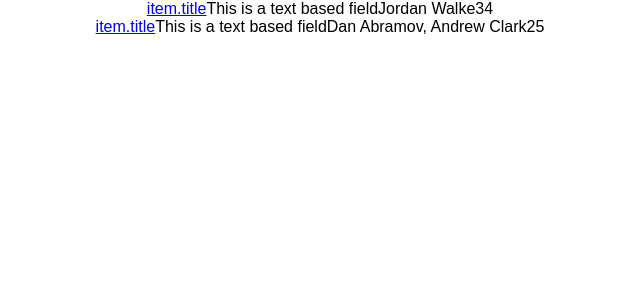
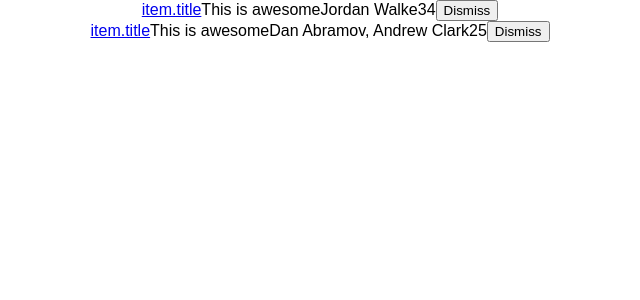
Before and after one commit to wylietech/hackernews, a React (Create React App) app: page / in a window 1280 px wide. Shown: the top 300 px of the page, without its empty margins (320-960 px from the left). Built offline with nearby package versions, Linux system fonts and the light colour scheme.

Commit message:
Added an initial implementation of the dismiss button

```diff
--- a/src/App.js
+++ b/src/App.js
@@ -41,23 +41,61 @@ if (filteredArray.length !== 2) {
   console.info("Array Length is " + filteredArray.length);
 }
 
+class Developer {
+  constructor(name, age) {
+    this.name = name;
+    this.age = age;
+  }
+
+  get isManager() {
+    return this.name === "Matthew Wylie";
+  }
+
+  isSenior() {
+    return this.age > 35;
+  }
+}
+
+let matthew = new Developer("Matthew Wylie", 46);
+console.info(matthew.age);
+console.info(matthew.isSenior());
+console.info(matthew.isManager);
 
 
 class App extends Component {
+
+  //The constructor in the base class stores the propertes for us
+  constructor(props) {
+    super(props);
+
+    this.title = props.title;
+    this.list = list;
+
+    this.onDismiss = this.onDismiss.bind(this);
+  }
+
+  onDismiss(objectId){
+    console.log("Dismiss item " + objectId);
+  }
 
   render() {
 
     return (
       <div className="App">
-         {list.map(item =>
+         {this.list.map(item =>
               <div key={item.objectID}>
                 <span>
                   <a href={item.url}>item.title</a>
                 </span>
-                <span>This is a text based field</span>
+                <span>{this.title}</span>
                 <span>{item.author}</span>
                 <span>{item.num_comments}</span>
                 <span>{item.points}</span>
+                <span>
+                  <button onClick={() => this.onDismiss(item.objectID)} type="button">
+                    Dismiss
+                  </button>
+                </span>
               </div>
          )}
       </div>
--- a/src/index.js
+++ b/src/index.js
@@ -4,7 +4,7 @@ import './index.css';
 import App from './App';
 import registerServiceWorker from './registerServiceWorker';
 
-ReactDOM.render(<App />, document.getElementById('root'));
+ReactDOM.render(<App title="This is awesome"/>, document.getElementById('root'));
 
 if (module.hot) {
     module.hot.accept();
```
